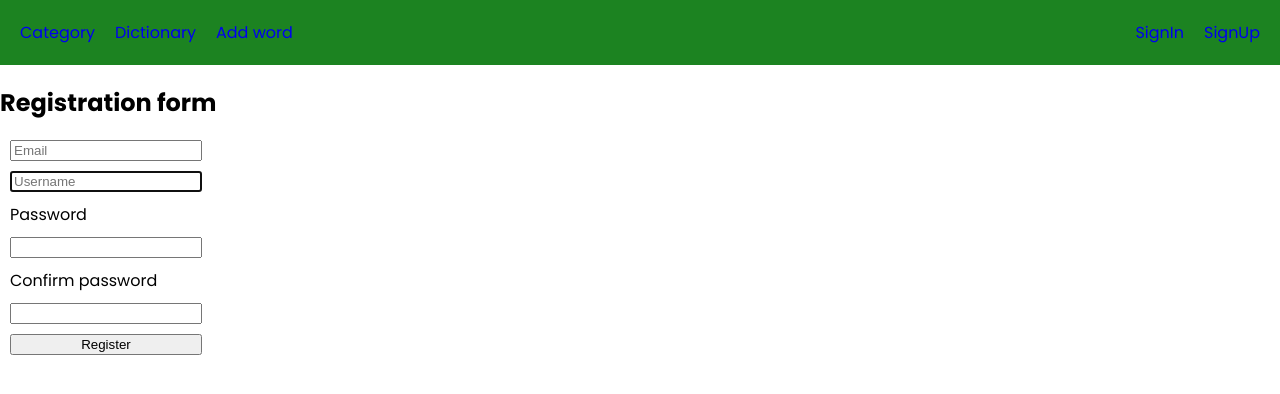
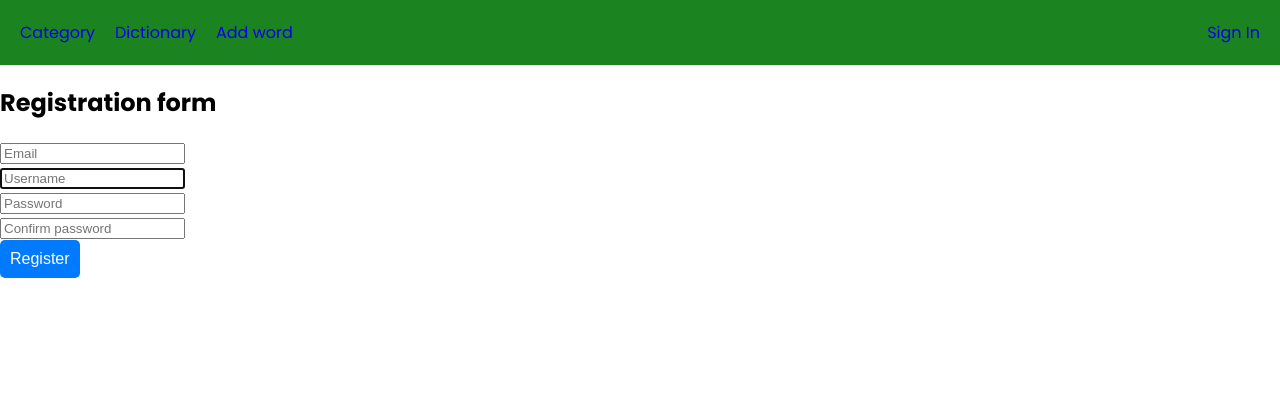
Before and after one commit to V0yager01/englishDictApp, a Django app: page /user/register/ in a window 1280 px wide. Shown: the top 394 px of the page. Run offline with Django 5.2, Linux system fonts and the light colour scheme; parts of the project's set-up code (start-up, migrations or seed data) failed here and were passed over.

Commit message:
frontend updates

```diff
--- a/englishDictApp/static/style.css
+++ b/englishDictApp/static/style.css
@@ -80,13 +80,30 @@ th, td {
 }
 
 .register {
-  margin: 10px;
   width: 15%;
+
 }
 
-.register-username {
-  color: red;
+.message-box {
+  display: flex;
+  width: 350px;
+
 }
+
+.message_style_error{
+  color: #ccc;
+  text-shadow:
+      -1px -1px 0 black,
+       1px -1px 0 black,
+      -1px  1px 0 black,
+       1px  1px 0 black;
+  background-color: #ff0019;
+}
+
+.message_style_success{
+  background-color: green;
+}
+
 
 .main {
   display: flex;
@@ -210,3 +227,10 @@ th, td {
 .button-send button:hover {
   background: #0056b3;
 }
+
+.form-login{
+  display: flex;
+  flex-direction: column;
+  gap: 10px;
+
+}
--- a/englishDictApp/templates/base.html
+++ b/englishDictApp/templates/base.html
@@ -22,8 +22,7 @@
             {% if request.user.is_authenticated %}
                 <a href="{% url 'user:profile' %}">Profile</a>
             {% else %}
-                <a href="{% url 'user:profile' %}">SignIn</a>
-                <a href="{% url 'user:signup' %}">SignUp</a>
+                <a href="{% url 'user:login' %}">Sign In</a>
             {% endif %}
         </div>
       </header>
--- a/englishDictApp/templates/registration/registration.html
+++ b/englishDictApp/templates/registration/registration.html
@@ -4,27 +4,22 @@
 
 {% block content %}
 <h2>Registration form</h2>
+{% if form.errors %}
+<div class="message-box message_style_error">
+{{form.errors}}
+</div>
+{% endif %}
+<div class="register">
   <form method="post">
-    <div class="register">
       {% csrf_token %}
       {{form.email}}
       {{form.username}}
-      <div class="password-container">
-        <label>Password</label>
-        {{form.password1}}
-        <label>Confirm password</label>
-        {{form.password2}}
-      </div>
-      <button type="submit">Register</button>
-    </div>
+      {{form.password1}}
+      {{form.password2}}
+      <div class="button-send"><button type="submit">Register</button></div>
   </form>
-  {% if form.errors %}
-    <ul >
-        {% for field, errors in form.errors.items %}
-            <li>{{ field }}: {{ errors|join:", " }}</li>
-        {% endfor %}
-    </ul>
-{% endif %}
+</div>
+
 
 
 {% endblock %}
--- a/englishDictApp/user/form.py
+++ b/englishDictApp/user/form.py
@@ -2,7 +2,7 @@ from django import forms
 from django.contrib.auth.forms import UserCreationForm, UsernameField
 from .models import MyUser, Profile
 
-list
+
 class MyUserCreationForm(UserCreationForm):
     class Meta:
         model = MyUser
@@ -10,9 +10,12 @@ class MyUserCreationForm(UserCreationForm):
         widgets = {
             "username": forms.TextInput(attrs={"class": "register-username", "placeholder":"Username"}),
             "email": forms.TextInput(attrs={"class": "register-email", "placeholder":"Email"}),
-            "password1": forms.PasswordInput(attrs={"class": "register-password1"}),
-            "password2": forms.PasswordInput(attrs={"class": "register-password2"}),
         }
+
+    def __init__(self, *args, **kwargs):
+        super().__init__(*args, **kwargs)
+        self.fields["password1"].widget.attrs["placeholder"] = "Password"
+        self.fields["password2"].widget.attrs["placeholder"] = "Confirm password"
 
 
     def save(self, commit = ...):
--- a/englishDictApp/user/views.py
+++ b/englishDictApp/user/views.py
@@ -12,7 +12,6 @@ def user_registration(request):
         return render(request, 'registration/registration.html', context={'form':form})
 
     form = MyUserCreationForm(request.POST or None)
-    print(form)
     if form.is_valid():
         user = form.save()
         login(request, user)
```
Also changed, not shown: englishDictApp/templates/registration/login.html (+13 -6 lines).
